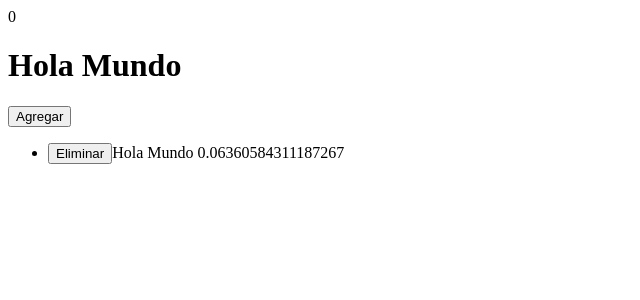
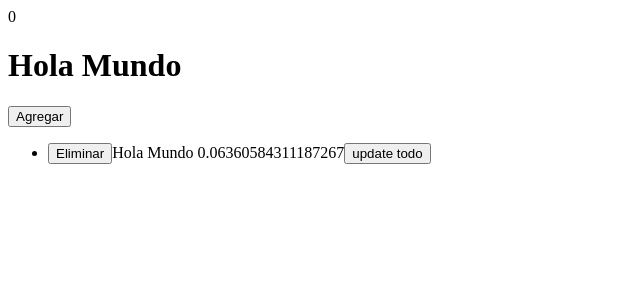
Before and after one commit to manuelparra/ultimate-react, a React (Vite) app in the folder 09-Gestion-de-estado-global/react-app-zustand/: page / in a window 1280 px wide. Both pictures are taken after a click on the button "Agregar". Shown: the top 300 px of the page, without its empty margins (0-640 px from the left). Built offline with nearby package versions, Linux system fonts and the light colour scheme; what simple-zustand-devtools would draw is missing.

Commit message:
add update metod with zustand

```diff
--- a/09-Gestion-de-estado-global/react-app-zustand/src/components/MainContent.tsx
+++ b/09-Gestion-de-estado-global/react-app-zustand/src/components/MainContent.tsx
@@ -1,7 +1,7 @@
 import useTodosStore from "../todos/store";
 
 function MainContent() {
-  const { todos, add, destroy } = useTodosStore();
+  const { todos, add, update, destroy } = useTodosStore();
   return (
     <>
       <h1>Hola Mundo</h1>
@@ -18,6 +18,16 @@ function MainContent() {
           <li key={todo.id}>
             <button onClick={() => destroy(todo.id)}>Eliminar</button>
             {todo.name}
+            <button
+              onClick={() => {
+                update(todo.id, {
+                  id: todo.id,
+                  name: `New Hola Mundo updated ${todo.id}`,
+                });
+              }}
+            >
+              update todo
+            </button>
           </li>
         ))}
       </ul>
--- a/09-Gestion-de-estado-global/react-app-zustand/src/todos/store.ts
+++ b/09-Gestion-de-estado-global/react-app-zustand/src/todos/store.ts
@@ -6,6 +6,7 @@ type TodosStore = {
   todos: Todo[];
   add: (todo: Todo) => void;
   destroy: (id: number) => void;
+  update: (id: number, todo: Todo) => void;
   total: number;
 };
 
@@ -16,6 +17,11 @@ const useTodosStore = create<TodosStore>((set) => ({
   destroy: (id) =>
     set((state) => ({
       todos: state.todos.filter((todo) => todo.id !== id),
+      total: state.todos.length,
+    })),
+  update: (id, newTodo) =>
+    set((state) => ({
+      todos: state.todos.map((todo) => (todo.id == id ? newTodo : todo)),
     })),
 }));
 
```
